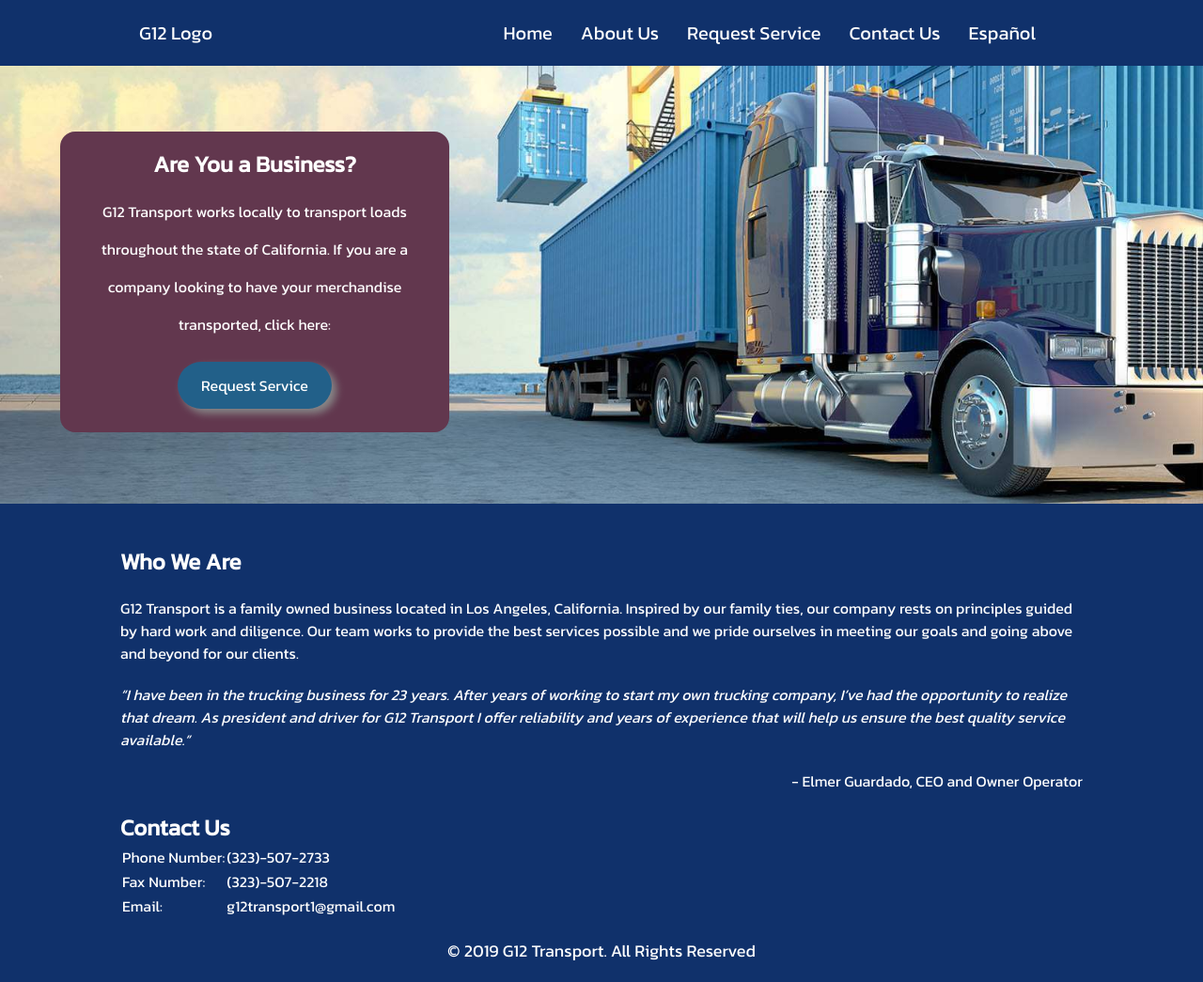
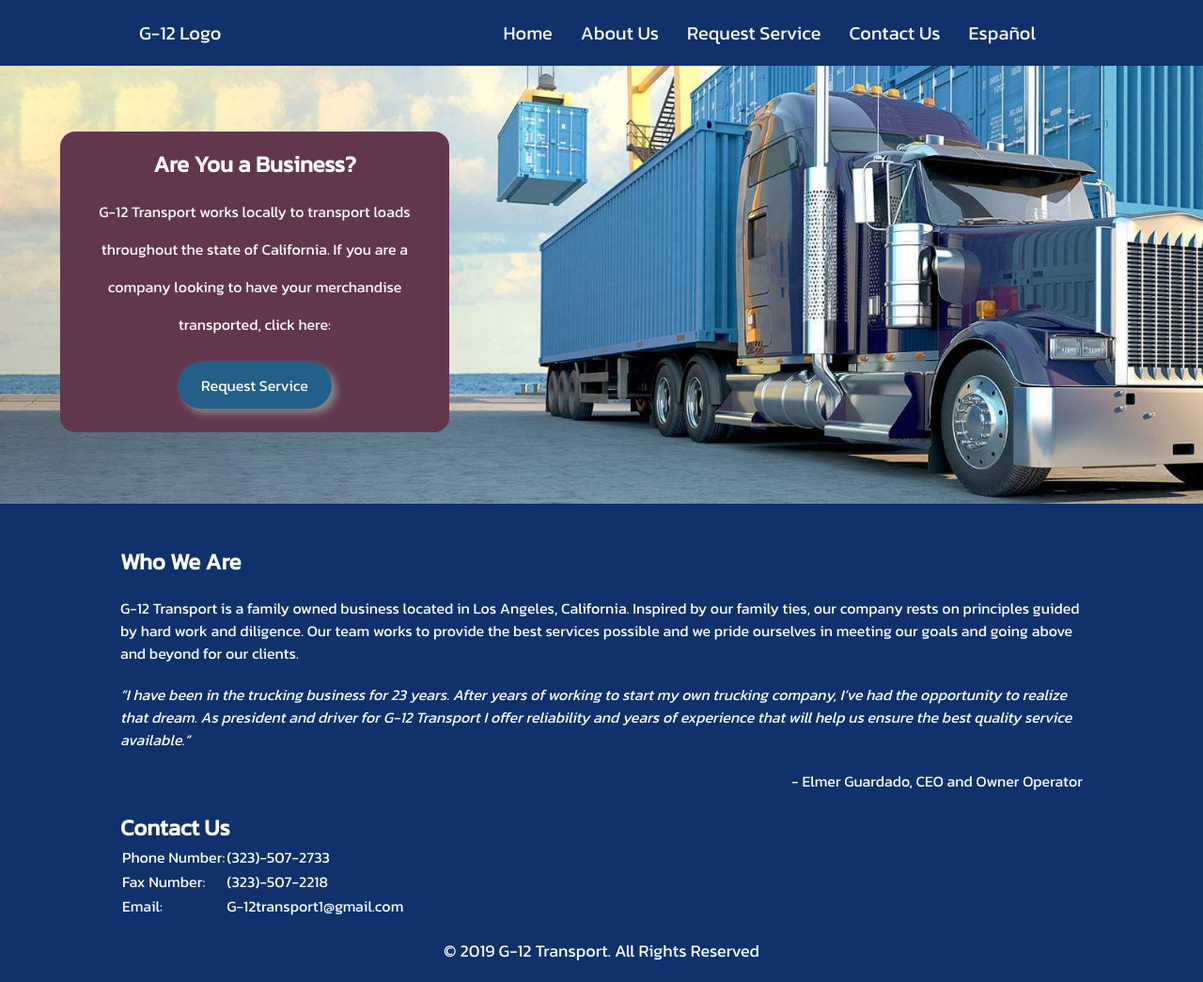
Before and after one commit to trykhov/g12_site, a React app in the folder client/: page / in a window 1280 px wide. Shown: the whole page at 94% size. Built offline with nearby package versions, Linux system fonts and the light colour scheme.

Commit message:
changed g12 name

```diff
--- a/client/public/index.html
+++ b/client/public/index.html
@@ -28,7 +28,7 @@
       work correctly both with client-side routing and a non-root public URL.
       Learn how to configure a non-root public URL by running `npm run build`.
     -->
-    <title>G12 Transport</title>
+    <title>G-12 Transport</title>
   </head>
   <body>
     <noscript>You need to enable JavaScript to run this app.</noscript>
--- a/client/src/components/About.js
+++ b/client/src/components/About.js
@@ -8,15 +8,15 @@ class About extends React.Component {
     if(language == "english") {
       return {
         header: "Who We Are",
-        desc: "G12 Transport is a family owned business located in Los Angeles, California. Inspired by our family ties, our company rests on principles guided by hard work and diligence. Our team works to provide the best services possible and we pride ourselves in meeting our goals and going above and beyond for our clients.",
-        quote: '“I have been in the trucking business for 23 years. After years of working to start my own trucking company, I’ve had the opportunity to realize that dream. As president and driver for G12 Transport I offer reliability and years of experience that will help us ensure the best quality service available.”',
+        desc: "G-12 Transport is a family owned business located in Los Angeles, California. Inspired by our family ties, our company rests on principles guided by hard work and diligence. Our team works to provide the best services possible and we pride ourselves in meeting our goals and going above and beyond for our clients.",
+        quote: '“I have been in the trucking business for 23 years. After years of working to start my own trucking company, I’ve had the opportunity to realize that dream. As president and driver for G-12 Transport I offer reliability and years of experience that will help us ensure the best quality service available.”',
         pres: "Elmer Guardado, CEO and Owner Operator"
       }
       } else if(language == "spanish") {
         return {
           header: "Quienes Somos",
-          desc: "G12 Transport es una empresa familiar ubicada en los Ángeles, California. Inspirada por nuestros lazos familiares, nuestra compañía descansa en principios guiados por el trabajo duro y la diligencia. Nuestro equipo y yo trabajamos para proporcionar los mejores servicios posibles y nos enorgullecemos de cumplir con nuestros objetivos y de ir más allá para nuestros clientes.",
-          quote: '"Llevo 23 años en el negocio de los camiones. Después de años de trabajar para empezar mi propia compañía, he tenido la oportunidad de realizar ese sueño. Como Presidente y conductor de G12 Transport, ofrezco confiabilidad y años de experiencia que nos ayudarán a garantizar el mejor servicio de calidad disponible."',
+          desc: "G-12 Transport es una empresa familiar ubicada en los Ángeles, California. Inspirada por nuestros lazos familiares, nuestra compañía descansa en principios guiados por el trabajo duro y la diligencia. Nuestro equipo y yo trabajamos para proporcionar los mejores servicios posibles y nos enorgullecemos de cumplir con nuestros objetivos y de ir más allá para nuestros clientes.",
+          quote: '"Llevo 23 años en el negocio de los camiones. Después de años de trabajar para empezar mi propia compañía, he tenido la oportunidad de realizar ese sueño. Como Presidente y conductor de G-12 Transport, ofrezco confiabilidad y años de experiencia que nos ayudarán a garantizar el mejor servicio de calidad disponible."',
           pres: "Elmer Guardado, Presidente y Owner Operator"
         }
       }
--- a/client/src/components/Contact.js
+++ b/client/src/components/Contact.js
@@ -52,7 +52,7 @@ class Contact extends React.Component {
                     {this.formatLanguage(this.props.currLang).email}:
                   </td>
                   <td>
-                    g12transport1@gmail.com
+                    G-12transport1@gmail.com
                   </td>
                 </tr>
               </tbody>
@@ -97,7 +97,7 @@ class Contact extends React.Component {
 //       <i className="fas fa-fax" /> {this.formatLanguage(this.props.currLang).fax}:{" "}
 //     </span>
 //     <span>
-//       <i className="fas fa-envelope" /> {this.formatLanguage(this.props.currLang).email}: g12transport1@gmail.com
+//       <i className="fas fa-envelope" /> {this.formatLanguage(this.props.currLang).email}: G-12transport1@gmail.com
 //     </span>
 //   </div>
 // </div>
--- a/client/src/components/Footer.js
+++ b/client/src/components/Footer.js
@@ -15,7 +15,7 @@ class Footer extends React.Component {
             fontFamily: "'Kanit', sans-serif"
           }}
         >
-          © 2019 G12 Transport. All Rights Reserved
+          © 2019 G-12 Transport. All Rights Reserved
         </div>
       </footer>
     );
--- a/client/src/components/Intro.js
+++ b/client/src/components/Intro.js
@@ -10,13 +10,13 @@ class Intro extends React.Component {
     if(language == "english") {
       return {
         header: "Are You a Business?",
-        desc: "G12 Transport works locally to transport loads throughout the state of California. If you are a company looking to have your merchandise transported, click here:",
+        desc: "G-12 Transport works locally to transport loads throughout the state of California. If you are a company looking to have your merchandise transported, click here:",
         link: "Request Service"
       }
       } else if(language == "spanish") {
         return {
           header: "Es un negocio?",
-          desc: "G12 Transport trabaja localmente para transportar cargas en todo el estado de California. Si usted es una empresa que busca transportar su mercancía, haga clic aquí:",
+          desc: "G-12 Transport trabaja localmente para transportar cargas en todo el estado de California. Si usted es una empresa que busca transportar su mercancía, haga clic aquí:",
           link: "Solicitar servicios"
         }
       }
--- a/client/src/components/Navigation.js
+++ b/client/src/components/Navigation.js
@@ -17,7 +17,7 @@ class Navigation extends React.Component {
     },
     sp: {
       home: "Página de Inicio",
-      about: "Sobre G12 Transport",
+      about: "Sobre G-12 Transport",
       request: "Solicitar Servicios",
       contact: "Contáctenos",
       language: "English"
@@ -99,7 +99,7 @@ class Navigation extends React.Component {
     return (
       <nav className="nav-bar">
         <div className="nav-container">
-          <div className="logo-container">G12 Logo</div>
+          <div className="logo-container">G-12 Logo</div>
           {/* the hamburger will disappear unless the screen is strunk*/}
           {
             <div onClick={this.clickMenuIcon} className="icon-container">
```
